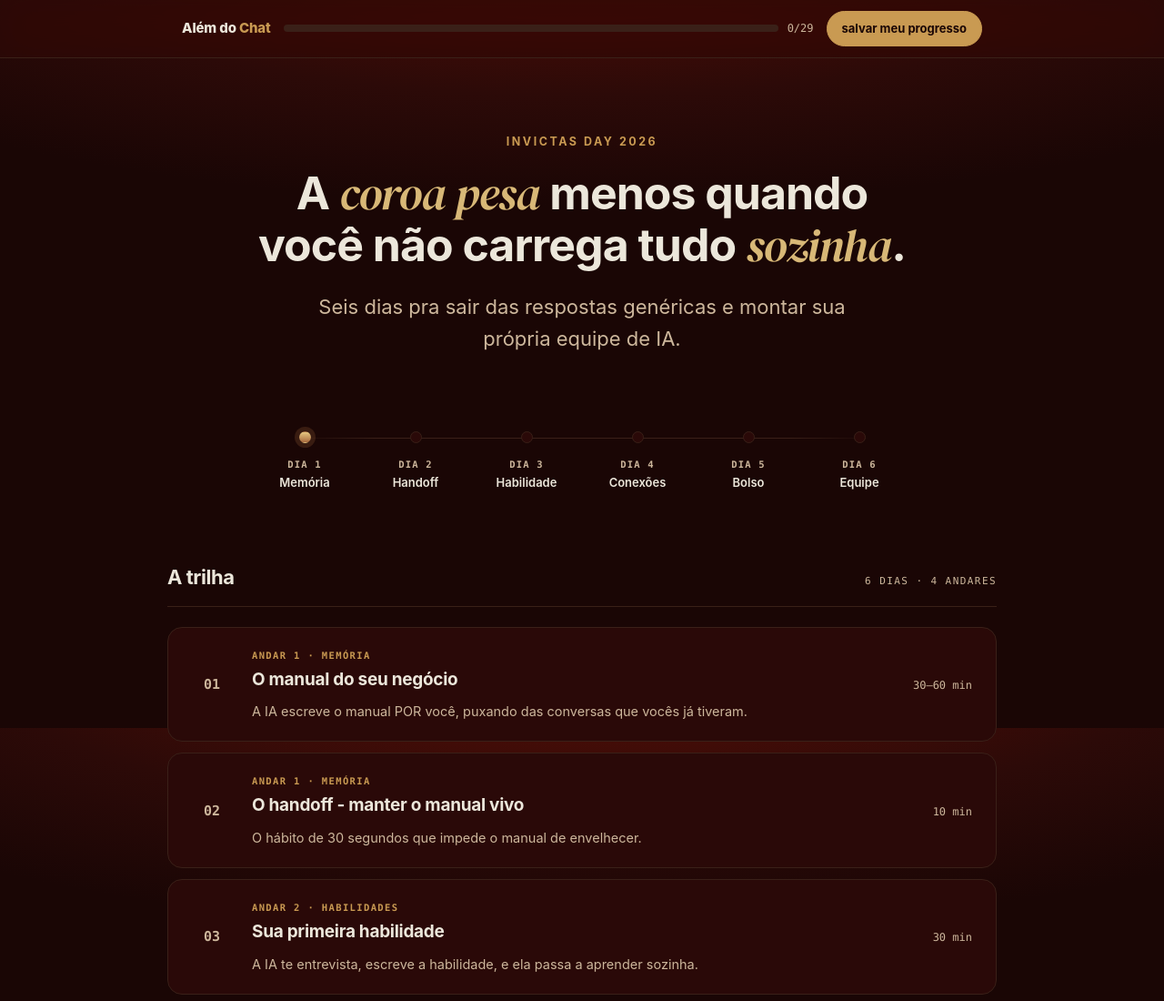
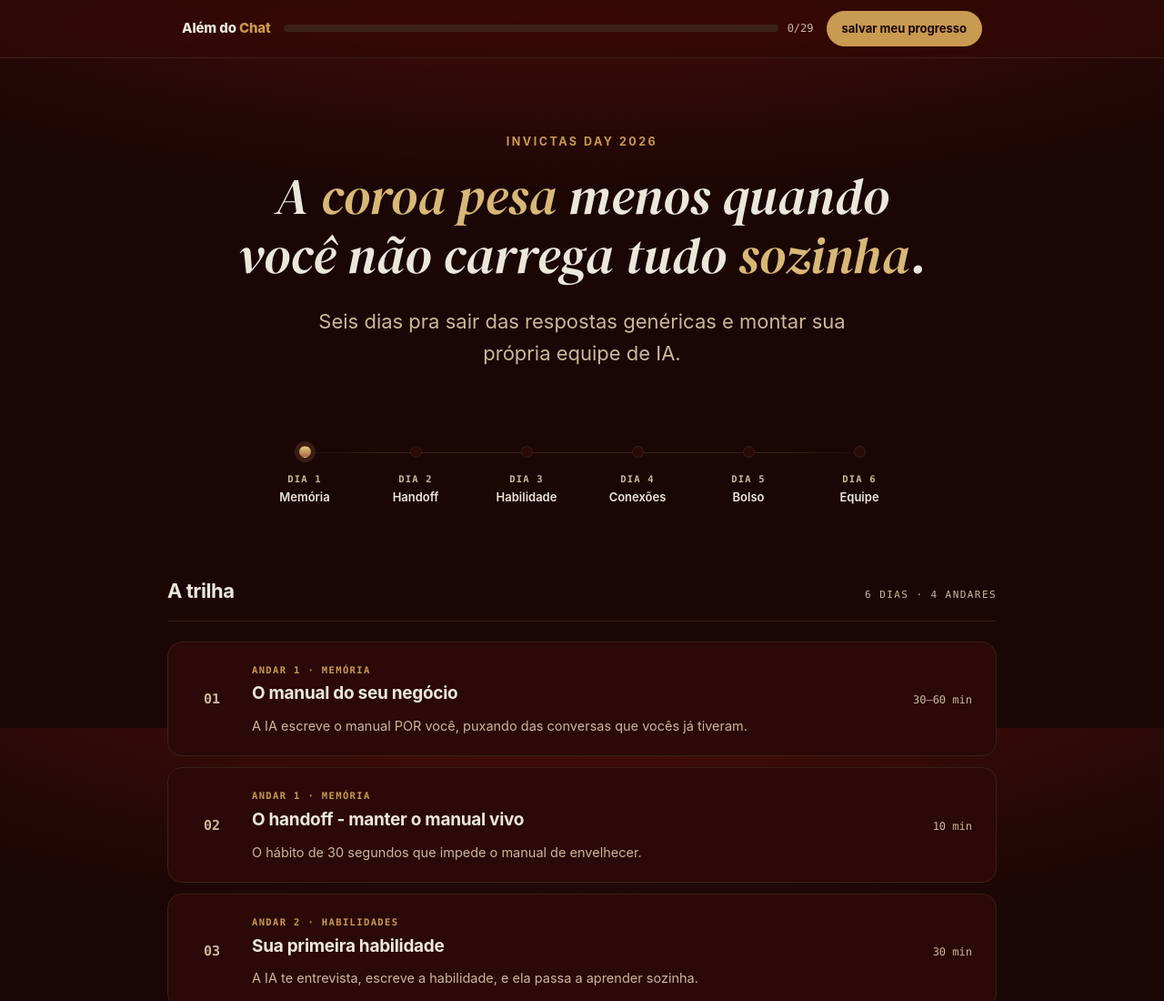
Before and after one commit to felipe-babugia/trilha-invicta, a plain HTML site: page index.html in a window 1280 px wide. Shown: the top 1100 px of the page at 91% size. Drawn offline with Linux system fonts and the light colour scheme.

Commit message:
fix: titulo da capa inteiro na serif da marca

```diff
--- a/index.html
+++ b/index.html
@@ -56,8 +56,8 @@
   .capa{position:relative;text-align:center;padding:82px 0 12px;border-bottom:0}
   .capa .selo-capa{display:none}
   .sobrancelha{font-family:var(--sans);font-size:12.5px;letter-spacing:.2em;text-transform:uppercase;color:var(--vermelho);font-weight:700}
-  h1{font-family:var(--sans);font-weight:700;font-size:clamp(31px,4.4vw,50px);line-height:1.12;letter-spacing:-.02em;margin:18px auto 0;max-width:20em;color:var(--tinta)}
-  .foil{font-family:var(--serif);font-style:italic;font-weight:400;color:#d8b877}
+  h1{font-family:var(--serif);font-style:italic;font-weight:400;font-size:clamp(34px,4.9vw,56px);line-height:1.16;letter-spacing:.005em;margin:18px auto 0;max-width:20em;color:var(--tinta);text-wrap:balance}
+  .foil{color:#d8b877}
   .lead{font-size:clamp(18px,2.1vw,22px);color:var(--tinta-fraca);margin:22px 0 0;max-width:46ch}
   .capa .lead{margin-inline:auto}
   .regra-ouro{border:1px solid color-mix(in srgb,var(--amarelo) 32%,transparent);background:color-mix(in srgb,var(--amarelo) 8%,transparent);padding:16px 22px;border-radius:14px;margin:34px auto 0;max-width:58ch;text-align:left}
```
